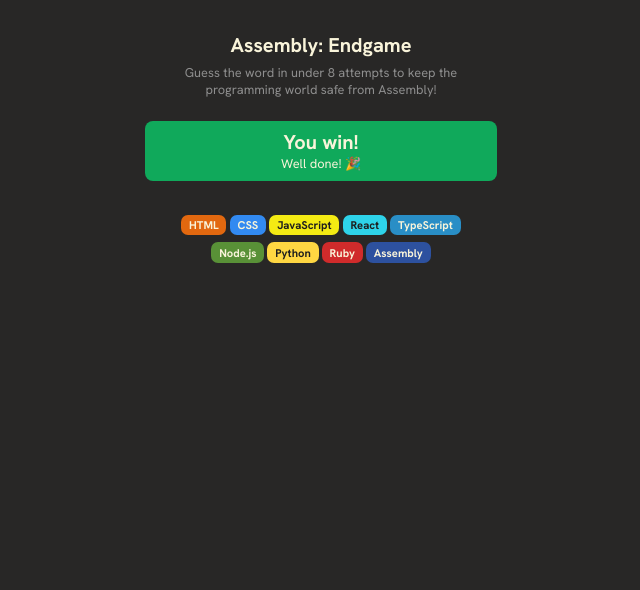
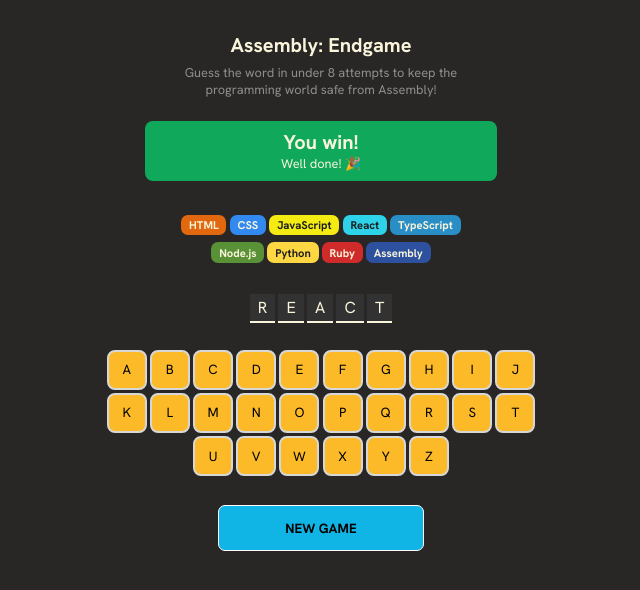
Before and after one commit to dcendry1711/asmbl, a React (Vite) app in the folder asmb/: page / in a window 1280 px wide. Shown: the top 590 px of the page, without its empty margins (319-959 px from the left). Built offline with nearby package versions, Linux system fonts and the light colour scheme.

Commit message:
keyboard element, current word element, and new button

```diff
--- a/asmb/src/App.jsx
+++ b/asmb/src/App.jsx
@@ -18,6 +18,30 @@
     )
   })
 
+  //state trzymający dane dot. hasła w grze
+
+  const [currentWord, setCurrentWord] = useState('react')
+
+  const currentWordArr = currentWord.split('') //zmiana state current word na tablicę z elementami w postaci liter hasła
+
+  const currentWordEl = currentWordArr.map((letter,index) => {
+    return(
+      <span key={index} className="single-letter">{letter}</span>
+    )
+  })
+
+  // ustawienia dot. klawiatury w aplikacji
+
+  const aplhabet = 'abcdefghijklmnopqrstuvwxyz'
+
+  const alphabetArr = aplhabet.split('') // utworzenie tablicy ze zmiennej aplhabet
+
+  const keyboardEl = alphabetArr.map( letter => {
+    return(
+      <button key={letter} className="keyboard-single-button">{letter}</button>
+    )
+  })
+
   return (
     <main>
       <Header />
@@ -31,6 +55,15 @@
         {langEl}
       </section>
 
+      <section className="current-word">
+        {currentWordEl}
+      </section>
+
+      <section className="keyboard-section">
+        {keyboardEl}
+      </section>
+
+      <button className="new-game-button">NEW GAME</button>
     </main>
   )
 }
@@ -43,9 +76,9 @@
 A. Layout
   1. utworzenie nagłowka zgodnego z projektem na FIGMA (ZROBIONE)
   2. Utworzenie sekcji ze statusem gry (na ten moment dane dot. statusu gry będą wprowadzone na sztywno) (ZROBIONE)
-  3. Utworzenie sekcji z językami programowania
-  4. Utowrzenie sekcji z hasłem do odgadnięcia
-  5. Utworzenie klawiatury do podawania liter
+  3. Utworzenie sekcji z językami programowania (ZROBIONE)
+  4. Utowrzenie sekcji z hasłem do odgadnięcia(na ten moment hasło wprowadzono na sztywno) (ZROBIONE)
+  5. Utworzenie klawiatury do podawania liter (ZROBIONE)
   6. Utworzenie przycisku "New Game" umożliwiającego rozpoczęcie gry
 
 B. Działanie
--- a/asmb/src/index.css
+++ b/asmb/src/index.css
@@ -77,3 +77,51 @@
     font-size: .7rem;
     font-weight: 700;
 }
+
+/*current-word section*/
+
+.current-word {
+    margin: 1em 0;
+}
+
+.single-letter{
+    margin: 0 .1em;
+    padding: .2em .5em;
+    background: #323232;
+    color: #F9F4DA;
+    border-bottom: 2px solid #F9F4DA;
+    text-transform: uppercase;
+}
+
+/*keyboard section*/
+
+.keyboard-section {
+    display: flex;
+    justify-content: center;
+    flex-wrap: wrap;
+    gap: .2em;
+    width: 450px;
+    margin: 1em;
+}
+
+.keyboard-single-button {
+    width: 40px;
+    height: 40px;
+    border: 2px solid #D7D7D7;
+    border-radius: 8px;
+    background: #FCBA29;
+    text-transform: uppercase;
+    cursor: pointer;
+}
+
+/*new-game button*/
+
+.new-game-button{
+    margin: 1em 0;
+    background: #11B5E5;
+    color: black;
+    border: 1px solid #FFFF;
+    border-radius: 7px;
+    padding: 1em 5em;
+    font-weight: 700;
+}
```
